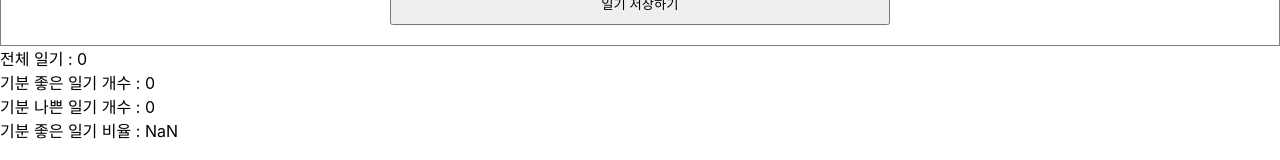
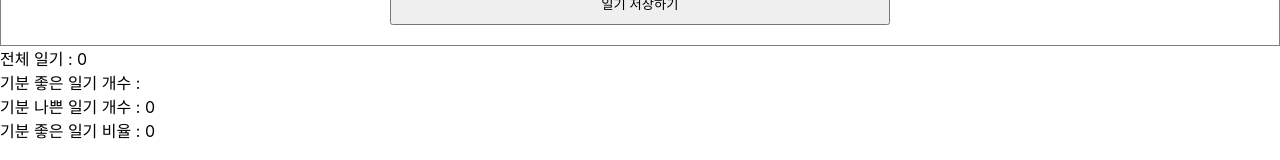
Before and after one commit to ddo0ii/inflearn_react, a React (Create React App) app in the folder simplediary/: page / in a window 1280 px wide. Shown: the part 428-588 px from the top of the page. Built offline with nearby package versions, Linux system fonts and the light colour scheme; no server answers.

Commit message:
최적화3 - useCallback

```diff
--- a/simplediary/src/App.js
+++ b/simplediary/src/App.js
@@ -1,4 +1,4 @@
-import { useMemo, useEffect, useRef, useState } from "react";
+import { useCallback, useMemo, useEffect, useRef, useState } from "react";
 import "./App.css";
 import DiaryEditor from "./DiaryEditor";
 import DiaryList from "./DiaryList";
@@ -32,7 +32,8 @@ const App = () => {
     getData();
   }, []);
 
-  const onCreate = (author, content, emotion) => {
+  // useCallback사용
+  const onCreate = useCallback((author, content, emotion) => {
     const created_date = new Date().getTime();
     const newItem = {
       author,
@@ -42,8 +43,8 @@ const App = () => {
       id: dataId.current,
     };
     dataId.current += 1;
-    setData([newItem, ...data]); // 새로운 일기를 제일 위로 보내기 위해서
-  };
+    setData((data) => [newItem, ...data]); // 새로운 일기를 제일 위로 보내기 위해서
+  }, []);
 
   const onRemove = (targetId) => {
     // filter 기능을 통해 그 부분만 빼고 출력 된다.
@@ -61,6 +62,11 @@ const App = () => {
 
   // Memoization
   const getDiaryAnalysis = useMemo(() => {
+    if (data.length === 0) {
+      return { goodcount: 0, badCount: 0, goodRatio: 0 };
+    }
+    console.log("일기 분석 시작");
+
     const goodCount = data.filter((it) => it.emotion >= 3).length;
     const badCount = data.length - goodCount;
     const goodRatio = (goodCount / data.length) * 100;
--- a/simplediary/src/DiaryEditor.js
+++ b/simplediary/src/DiaryEditor.js
@@ -1,6 +1,10 @@
-import React, { useRef, useState } from "react";
+import React, { useEffect, useRef, useState } from "react";
 
 const DiaryEditor = ({ onCreate }) => {
+  useEffect(() => {
+    console.log("Diary Editor 렌더");
+  });
+
   const authorInput = useRef();
   const contentInput = useRef();
 
@@ -33,8 +37,8 @@ const DiaryEditor = ({ onCreate }) => {
     setState({
       author: "",
       content: "",
-      emotion: 1
-    })
+      emotion: 1,
+    });
   };
 
   return (
@@ -76,4 +80,4 @@ const DiaryEditor = ({ onCreate }) => {
     </div>
   );
 };
-export default DiaryEditor;
+export default React.memo(DiaryEditor);
```
